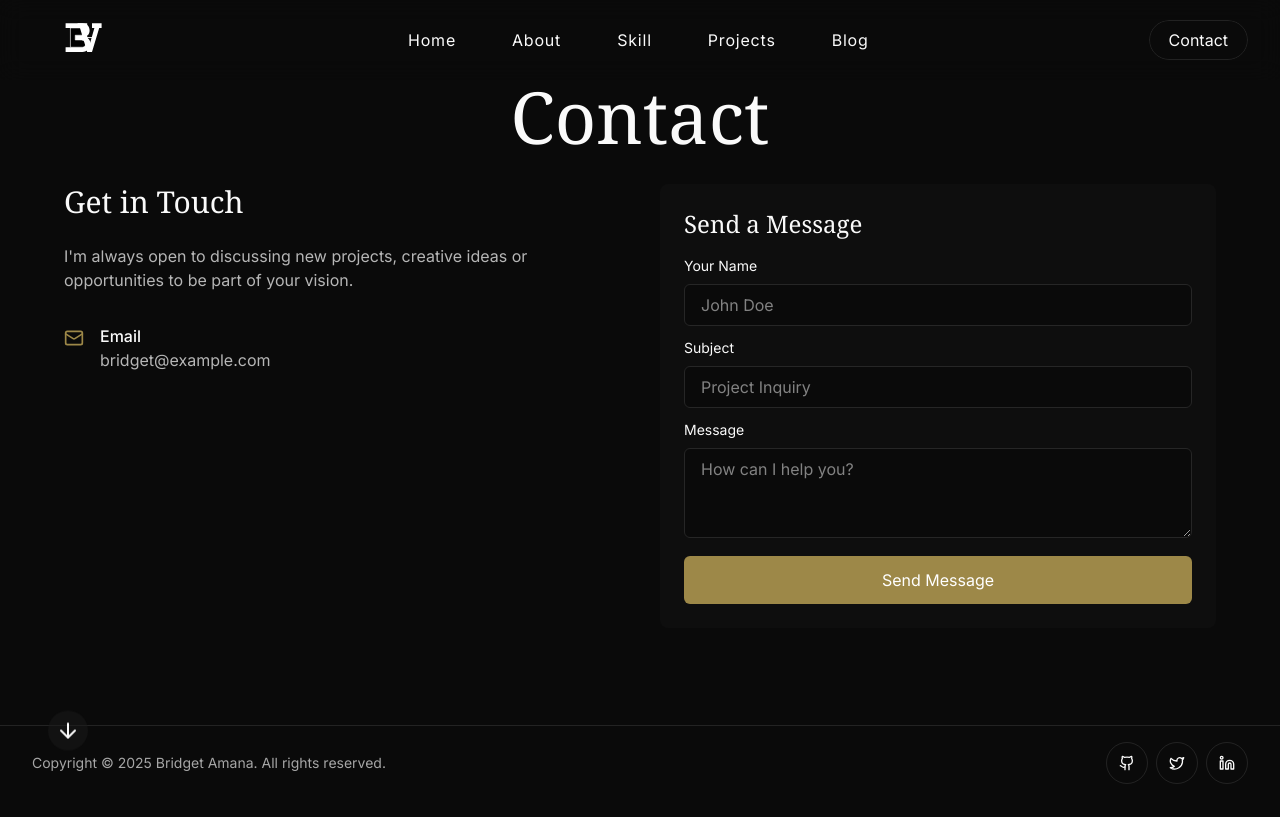
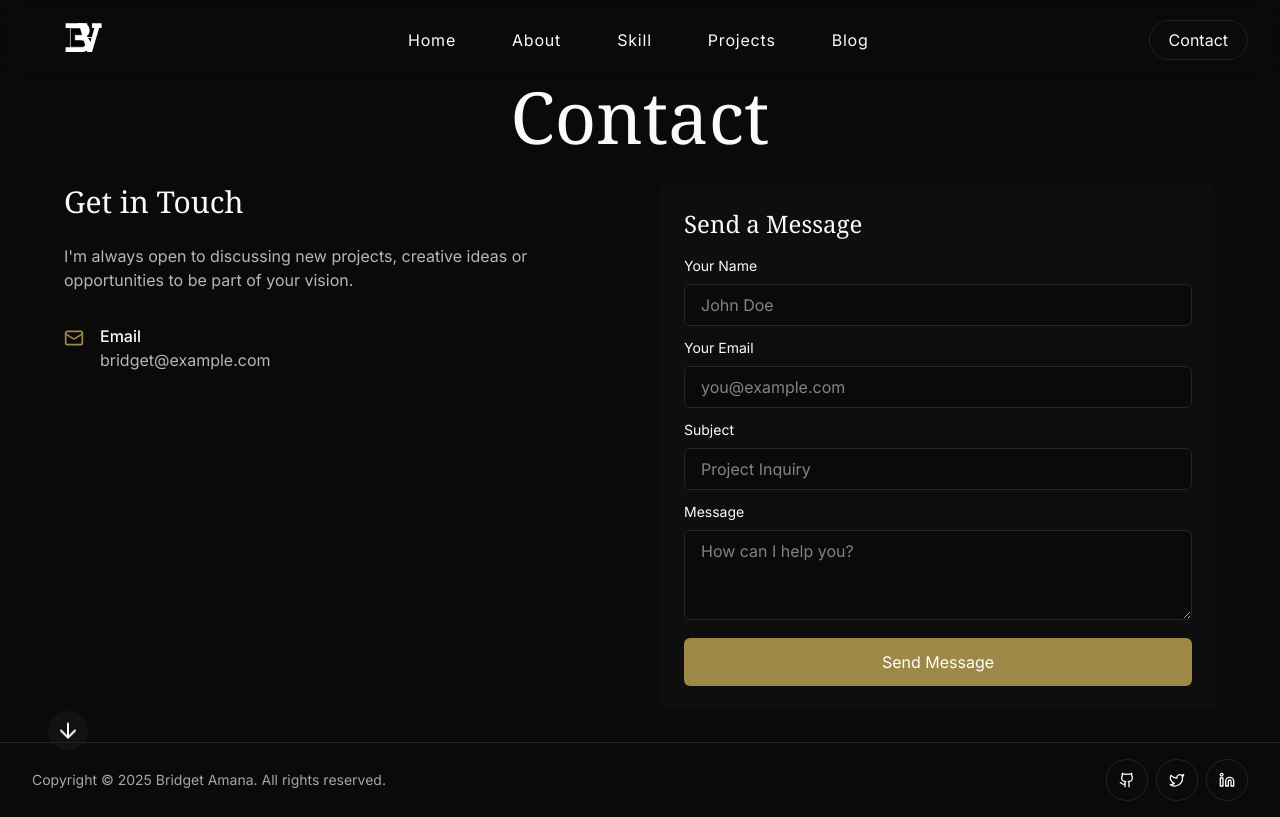
Before and after one commit to Bridgetamana/portfolio-v2, a Next.js app: page /contact in a window 1280 px wide. Built offline with nearby package versions, Linux system fonts and the light colour scheme.

Commit message:
update contact page with email copy functionality

```diff
--- a/src/app/contact/page.jsx
+++ b/src/app/contact/page.jsx
@@ -1,6 +1,33 @@
-import { Mail, MapPin, Phone } from "lucide-react";
+"use client";
+import { Mail, Check } from "lucide-react";
+import { useState } from "react";
 
-export default function contact() {
+export default function Contact() {
+  const [isCopied, setIsCopied] = useState(false);
+  const [formData, setFormData] = useState({
+    name: "",
+    email: "",
+    subject: "",
+    message: "",
+  });
+
+  const copyEmail = () => {
+    navigator.clipboard.writeText("bridget@example.com");
+    setIsCopied(true);
+    setTimeout(() => setIsCopied(false), 2000);
+  };
+
+  const handleSubmit = async (e) => {
+    e.preventDefault();
+  };
+
+  const handleChange = (e) => {
+    setFormData({
+      ...formData,
+      [e.target.id]: e.target.value,
+    });
+  };
+
   return (
     <div className="flex flex-1 pb-8 pt-20 px-8">
       <div className="max-w-6xl mx-auto">
@@ -10,7 +37,9 @@ export default function contact() {
 
         <div className="grid grid-cols-1 md:grid-cols-2 gap-10">
           <div>
-            <h2 className="text-2xl sm:text-3xl font-serif mb-6">Get in Touch</h2>
+            <h2 className="text-2xl sm:text-3xl font-serif mb-6">
+              Get in Touch
+            </h2>
             <p className="text-white/70 mb-8">
               I'm always open to discussing new projects, creative ideas or
               opportunities to be part of your vision.
@@ -21,14 +50,28 @@ export default function contact() {
                 <Mail className="w-5 h-5 mt-1 text-accent" />
                 <div>
                   <h3 className="font-medium">Email</h3>
-                  <p className="text-white/70">bridget@example.com</p>
+                  <button
+                    onClick={copyEmail}
+                    className="flex items-center group"
+                  >
+                    <span className="text-white/70 group-hover:text-accent transition-colors">
+                      bridget@example.com
+                    </span>
+                    {isCopied ? (
+                      <Check className="ml-2 h-4 w-4 text-green-500" />
+                    ) : (
+                      <span className="ml-3 text-xs opacity-0 group-hover:opacity-100 transition-opacity">
+                        Click to copy
+                      </span>
+                    )}
+                  </button>
                 </div>
               </div>
             </div>
           </div>
           <div className="bg-secondary/30 p-6 rounded-lg">
             <h2 className="text-2xl font-serif mb-4">Send a Message</h2>
-            <form className="space-y-3">
+            <form className="space-y-3" onSubmit={handleSubmit}>
               <div>
                 <label htmlFor="name" className="block mb-2 text-sm">
                   Your Name
@@ -38,6 +81,24 @@ export default function contact() {
                   id="name"
                   className="w-full px-4 py-2 bg-background border border-border rounded-md"
                   placeholder="John Doe"
+                  value={formData.name}
+                  onChange={handleChange}
+                  required
+                />
+              </div>
+
+              <div>
+                <label htmlFor="email" className="block mb-2 text-sm">
+                  Your Email
+                </label>
+                <input
+                  type="email"
+                  id="email"
+                  className="w-full px-4 py-2 bg-background border border-border rounded-md"
+                  placeholder="you@example.com"
+                  value={formData.email}
+                  onChange={handleChange}
+                  required
                 />
               </div>
 
@@ -50,6 +111,9 @@ export default function contact() {
                   id="subject"
                   className="w-full px-4 py-2 bg-background border border-border rounded-md"
                   placeholder="Project Inquiry"
+                  value={formData.subject}
+                  onChange={handleChange}
+                  required
                 />
               </div>
 
@@ -62,6 +126,9 @@ export default function contact() {
                   rows={3}
                   className="w-full px-4 py-2 bg-background border border-border rounded-md"
                   placeholder="How can I help you?"
+                  value={formData.message}
+                  onChange={handleChange}
+                  required
                 ></textarea>
               </div>
 
```
